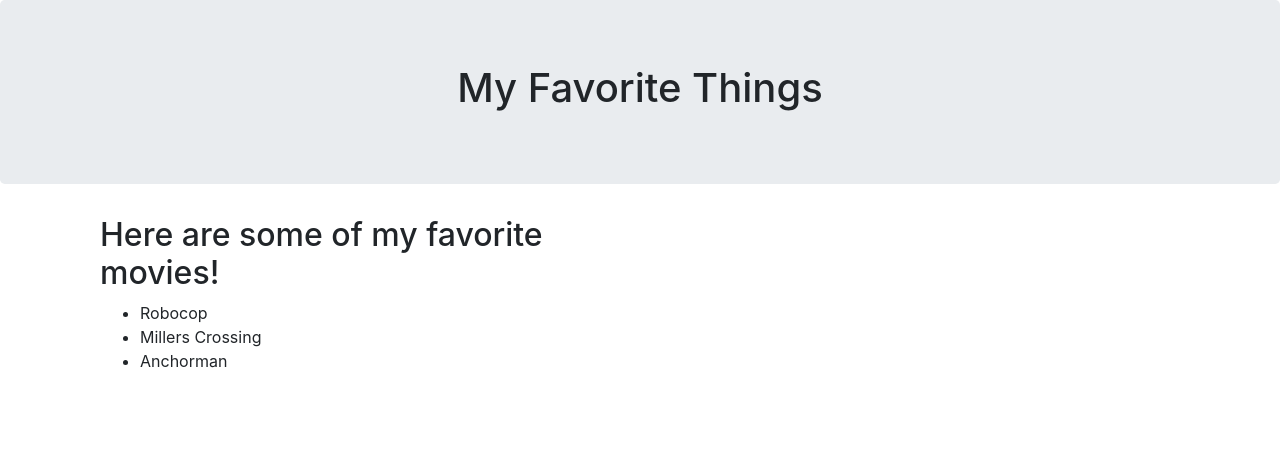
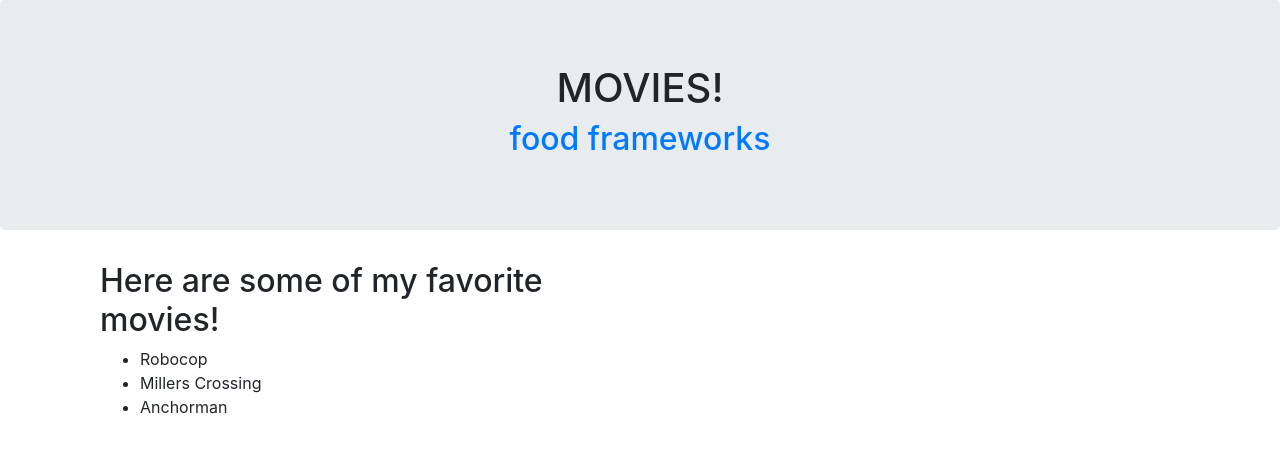
Before and after one commit to caseydean8/express-it, a plain HTML site: page 05-Serve-Favorites/myFaves/movie.html in a window 1280 px wide. Drawn offline with nearby package versions, Linux system fonts and the light colour scheme.

Commit message:
myFaves pages all link to each other

```diff
--- a/05-Serve-Favorites/myFaves/movie.html
+++ b/05-Serve-Favorites/myFaves/movie.html
@@ -6,7 +6,8 @@
 </head>
 <body>
 	<div class="jumbotron">
-		<h1 class="text-center">My Favorite Things</h1>
+    <h1 class="text-center">MOVIES!</h1>
+    <h2 class="text-center"><span><a href="/food.html">food</a></span> <span><a href="/frameworks.html">frameworks</a></span></h2>
 	</div>
 	<div class="container">
 		<div class="col-sm-6 col-sm-offset-3">
```
Also changed, not shown: 05-Serve-Favorites/myFaves/food.html (+2 -1 lines), 05-Serve-Favorites/myFaves/frameworks.html (+2 -1 lines).
